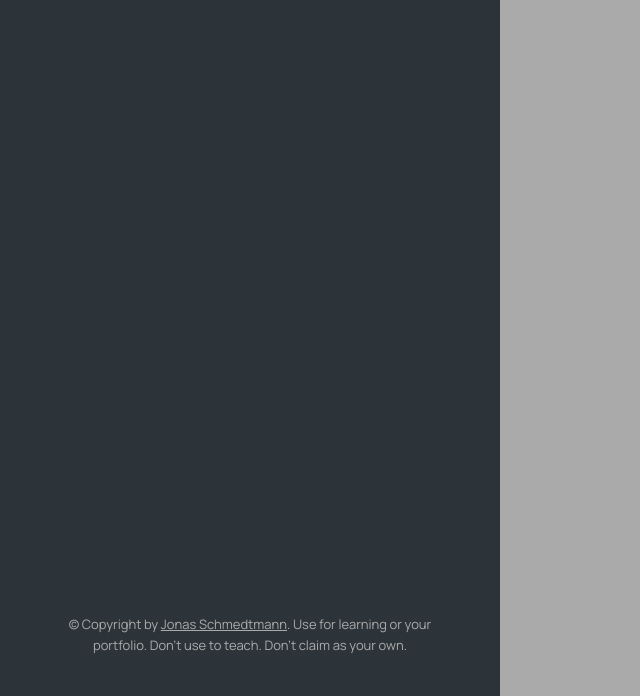
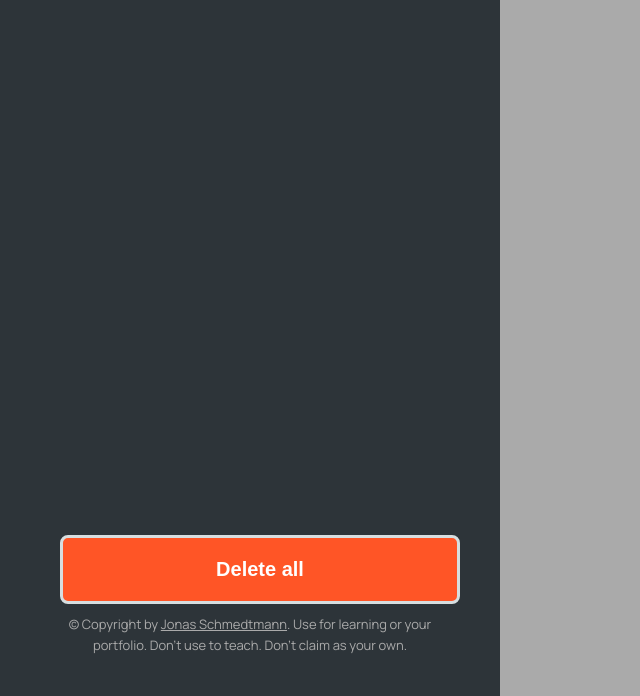
Before and after one commit to Taha-Jarmouni/fitness-tracking-app, a website: page index.html in a window 1280 px wide. Shown: the part 104-800 px from the top of the page, without its empty margins (0-640 px from the left). Drawn offline with nearby package versions, Linux system fonts and the light colour scheme.

Commit message:
Update index.html

```diff
--- a/index.html
+++ b/index.html
@@ -117,14 +117,14 @@
           </div>
         </li> -->
       </ul>
-
+      <button class="buttonDelete deleteAll">Delete all</button>
       <p class="copyright">
         &copy; Copyright by
         <a
-          class="twitter-link"
-          target="_blank"
-          href="https://twitter.com/jonasschmedtman"
-          >Jonas Schmedtmann</a
+        class="twitter-link"
+        target="_blank"
+        href="https://twitter.com/jonasschmedtman"
+        >Jonas Schmedtmann</a
         >. Use for learning or your portfolio. Don't use to teach. Don't claim
         as your own.
       </p>
```
